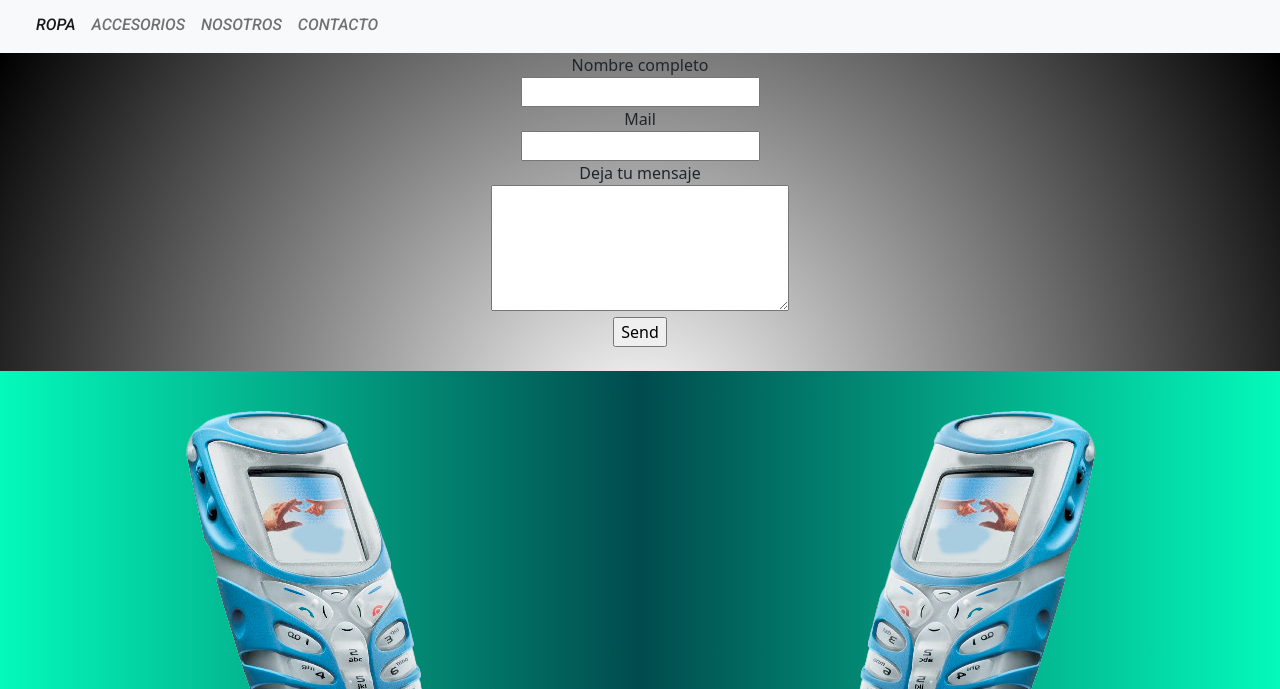
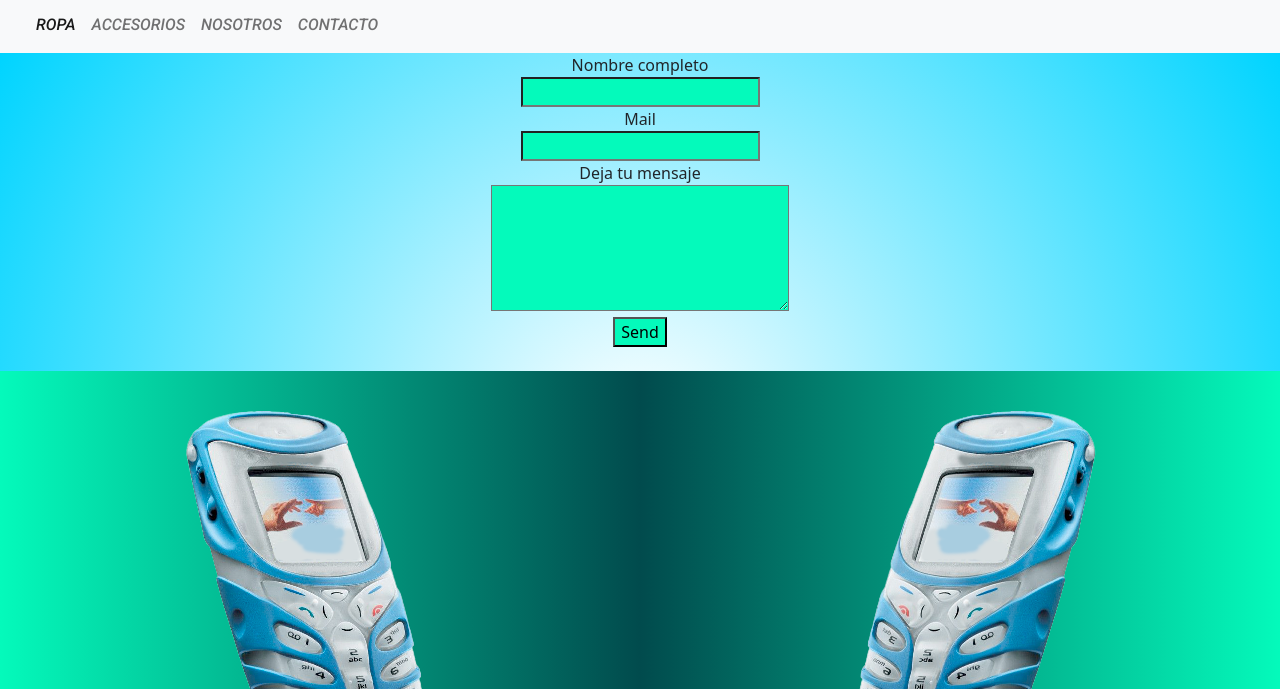
Before and after one commit to FernandezFD/y2k-sass-bootstrap, a website: page page/contacto.html in a window 1280 px wide. Shown: the part 111-800 px from the top of the page. Drawn offline with nearby package versions, Linux system fonts and the light colour scheme.

Commit message:
se acomodaron ciertos colores

```diff
--- a/scss/_colores.scss
+++ b/scss/_colores.scss
@@ -17,7 +17,7 @@ $aqua: #00d4ff;
 
 .fondo-form {
     background: rgb(255,255,255);
-    background: radial-gradient(circle, rgba(255,255,255,1) 0%, rgba(0,0,0,1) 100%);
+    background: radial-gradient(circle, rgba(255,255,255,1) 0%, rgba(0,212,255,1) 100%);
 }
 
 
@@ -30,6 +30,10 @@ $aqua: #00d4ff;
     background: rgb(0,0,0);
     background: linear-gradient(0deg, rgba(0,0,0,1) 0%, rgba(255,255,255,1) 100%);
 }
+
+input, textarea {
+    background-color : $crazy-green;
+    }
 
 /* MAP */
 /* $colors: (
```
Also changed, not shown: css/estilos.css.
